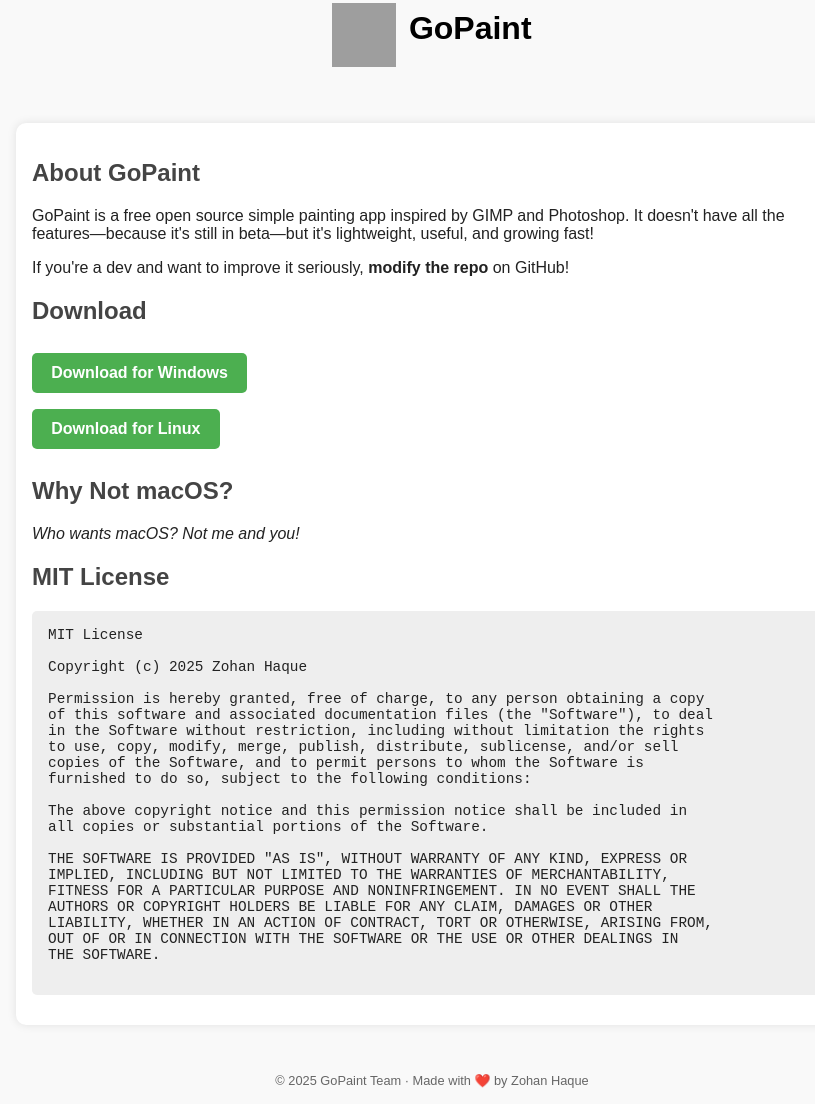
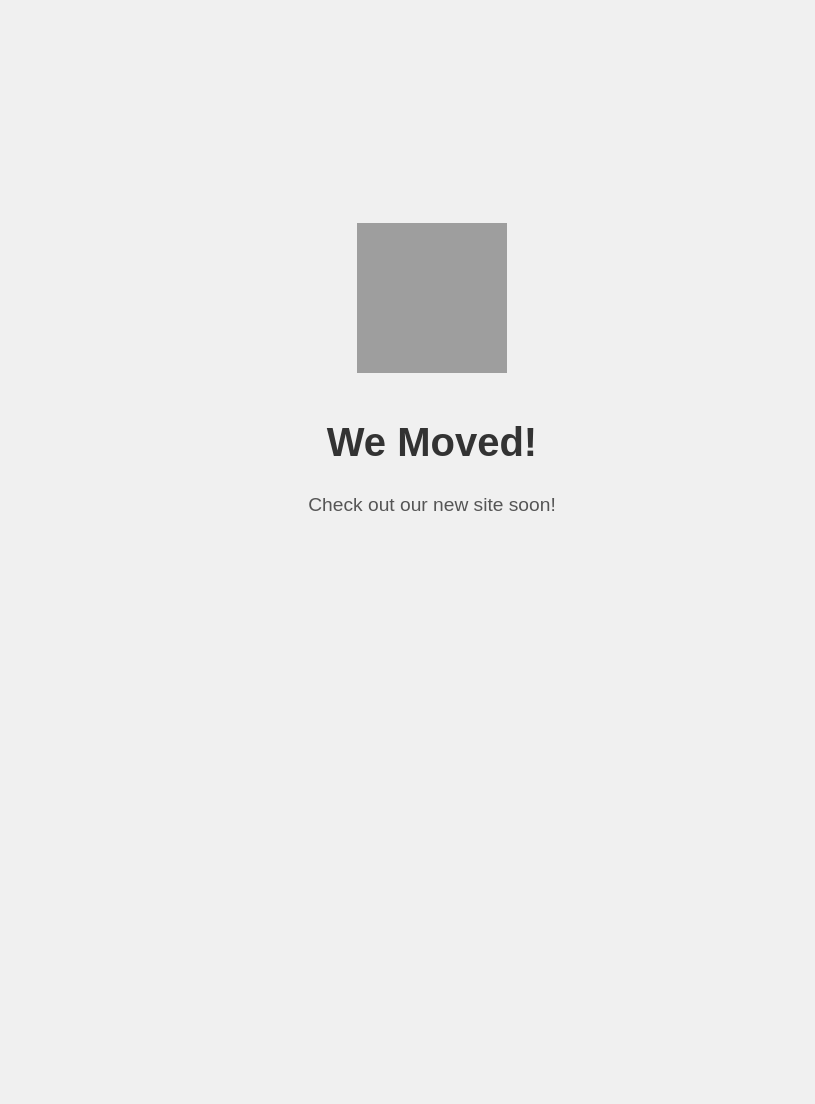
Before and after one commit to GoPaint-Team/gopaint-team.github.io, a plain HTML site: page index.html in a window 1280 px wide. Shown: the part 21-1125 px from the top of the page, without its empty margins (208-1023 px from the left). After the commit the page ends 800 px from the top, so only its background shows below. Drawn offline with Linux system fonts and the light colour scheme; grey boxes are pictures that could not be loaded.

Commit message:
Update index.html

```diff
--- a/index.html
+++ b/index.html
@@ -1,119 +1,39 @@
 <!DOCTYPE html>
 <html lang="en">
 <head>
-  <meta charset="UTF-8" />
-  <meta name="viewport" content="width=device-width, initial-scale=1.0"/>
-  <title>GoPaint - Free Open Source Painting App</title>
+    <meta charset="UTF-8">
+    <meta name="viewport" content="width=device-width, initial-scale=1.0">
+    <title>We Moved!</title>
     <style>
         body {
+            background-color: #f0f0f0;
+            display: flex;
+            flex-direction: column;
+            align-items: center;
+            justify-content: center;
+            height: 100vh;
+            margin: 0;
             font-family: Arial, sans-serif;
-      background: #f9f9f9;
-      color: #222;
-      margin: 0;
-      padding: 0;
         }
-    header {
-      background-color: #gray;
-      color: black;
-      padding: 1.5rem;
-      text-align: center;
+        img {
+            width: 150px;
+            height: 150px;
+            margin-bottom: 20px;
         }
-    header img {
-      width: 64px;
-      height: 64px;
-      vertical-align: middle;
+        h1 {
+            color: #333;
+            font-size: 2.5rem;
+            margin-bottom: 10px;
         }
-    header h1 {
-      display: inline;
-      margin-left: 0.5rem;
-      font-size: 2rem;
-    }
-    .container {
-      max-width: 800px;
-      margin: 2rem auto;
-      padding: 1rem;
-      background: white;
-      box-shadow: 0 0 10px rgba(0,0,0,0.1);
-      border-radius: 10px;
-    }
-    h2 {
-      color: #444;
-    }
-    a.download-button {
-      display: inline-block;
-      background: #4CAF50;
-      color: white;
-      padding: 0.7rem 1.2rem;
-      margin: 0.5rem 0;
-      border-radius: 5px;
-      text-decoration: none;
-      font-weight: bold;
-    }
-    pre.license {
-      background: #eee;
-      padding: 1rem;
-      overflow-x: auto;
-      font-size: 0.9rem;
-      border-radius: 5px;
-    }
-    footer {
-      text-align: center;
-      padding: 1rem;
-      color: #666;
-      font-size: 0.8rem;
+        p {
+            color: #555;
+            font-size: 1.2rem;
         }
     </style>
 </head>
 <body>
-
-<header>
-  <img src="https://github.com/GoPaint-Team/GoPaint/blob/main/src/icon.png?raw=true" alt="GoPaint Logo">
-  <h1>GoPaint</h1>
-</header>
-
-<div class="container">
-  <h2>About GoPaint</h2>
-  <p>GoPaint is a free open source simple painting app inspired by GIMP and Photoshop. It doesn't have all the features—because it's still in beta—but it's lightweight, useful, and growing fast!</p>
-  <p>If you're a dev and want to improve it seriously, <strong>modify the repo</strong> on GitHub!</p>
-
-  <h2>Download</h2>
-  <p>
-    <a class="download-button" href="https://github.com/GoPaint-Team/GoPaint/releases/download/1.0/GoPaintInstaller.exe">Download for Windows</a><br>
-    <a class="download-button" href="https://github.com/GoPaint-Team/GoPaint/releases/download/1.0/GoPaintLinux.deb">Download for Linux</a>
-  </p>
-
-  <h2>Why Not macOS?</h2>
-  <p><em>Who wants macOS? Not me and you!</em></p>
-
-  <h2>MIT License</h2>
-  <pre class="license">
-MIT License
-
-Copyright (c) 2025 Zohan Haque
-
-Permission is hereby granted, free of charge, to any person obtaining a copy
-of this software and associated documentation files (the "Software"), to deal
-in the Software without restriction, including without limitation the rights
-to use, copy, modify, merge, publish, distribute, sublicense, and/or sell
-copies of the Software, and to permit persons to whom the Software is
-furnished to do so, subject to the following conditions:
-
-The above copyright notice and this permission notice shall be included in
-all copies or substantial portions of the Software.
-
-THE SOFTWARE IS PROVIDED "AS IS", WITHOUT WARRANTY OF ANY KIND, EXPRESS OR
-IMPLIED, INCLUDING BUT NOT LIMITED TO THE WARRANTIES OF MERCHANTABILITY,
-FITNESS FOR A PARTICULAR PURPOSE AND NONINFRINGEMENT. IN NO EVENT SHALL THE
-AUTHORS OR COPYRIGHT HOLDERS BE LIABLE FOR ANY CLAIM, DAMAGES OR OTHER
-LIABILITY, WHETHER IN AN ACTION OF CONTRACT, TORT OR OTHERWISE, ARISING FROM,
-OUT OF OR IN CONNECTION WITH THE SOFTWARE OR THE USE OR OTHER DEALINGS IN
-THE SOFTWARE.
-  </pre>
-</div>
-
-<footer>
-  &copy; 2025 GoPaint Team · Made with ❤️ by Zohan Haque
-</footer>
-
+    <img src="https://github.com/GoPaint-Team/GoPaint/blob/main/src/icon.png?raw=true" alt="Logo">
+    <h1>We Moved!</h1>
+    <p>Check out our new site soon!</p>
 </body>
 </html>
```
Lines whose indentation alone changed are shown as unchanged.
